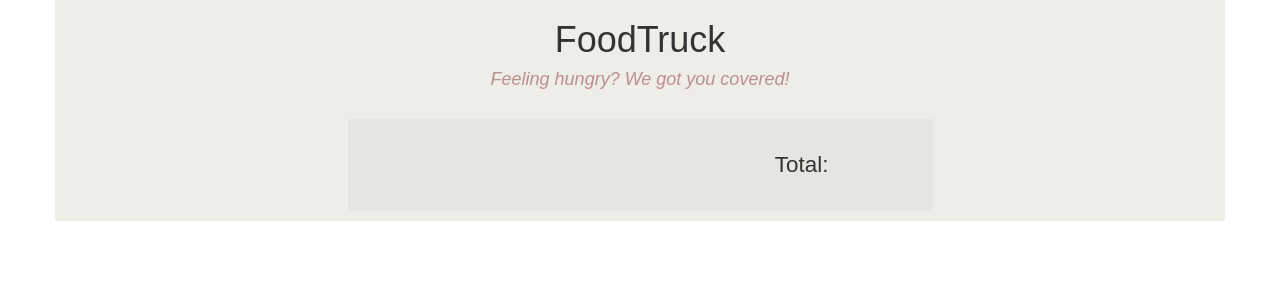
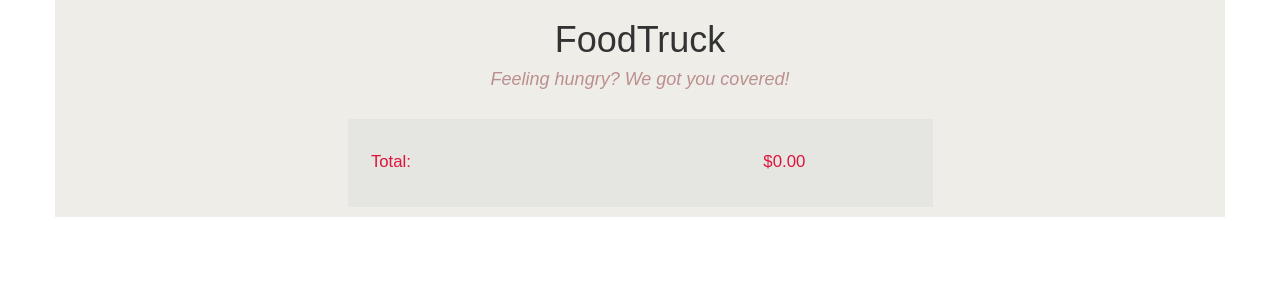
Before and after one commit to ugraphix/FoodTruck, a PHP site: page /formhandler.php in a window 1280 px wide. Shown: the top 300 px of the page. Run offline with PHP 8.4, Linux system fonts and the light colour scheme; data that the repository does not hold is empty; some libraries are stand-ins or nearby versions.

Commit message:
Display and style update

```diff
--- a/formhandler.php
+++ b/formhandler.php
@@ -32,17 +32,18 @@ for ($i = 0; $i < count($_POST["items"]); $i++) {
 
 //create the order summary showing all the items and toppings ordered,
 //the subtotal for each item, and a cumulative total cost due.
-
+$total = 0;
 foreach ($foodOrder as $food) {
     echo '<div class = "orderSummary menuItem col-md-6 col-md-offset-3">
 
-              <h5 class="foodName">' . $food->name . '</h5>
-              <!--<p class="foodName cost">$' . $food->CalculatePerItemSubtotal() . ' </p>-->
-              <p class="foodName cost">' . $food->quantity . ' Orders </p>
-              <p>Base price:</p>
-              <p class="cost">$' . $food->CalculateBasePrice() . ' (' . $food->price . ' /each)</p>
-              <p>+' . implode(", ", $food->toppings) . ' </p>
-              <p class="cost">$' . $food->CalculateToppingsCostTotal() . ' (' . $food->CalculateToppingsCost() . ' /each) </p>
+              <h5 class="foodName">' . $food->name . ' x ' . $food->quantity . '</h5>
+              <p class="foodName cost">$' . $food->CalculatePerItemSubtotal() . ' </p>
+              <button type="button" class="btn btn-info">+</button>
+             <div class = "priceDetails" >
+              <p>Base price:(' . $food->price . ' /each)</p>
+              <p class="cost">$' . $food->CalculateBasePrice() . ' </p>
+              <p>+' . implode(", ", $food->toppings) . '(' . $food->CalculateToppingsCost() . ' /each) </p>
+              <p class="cost">$' . $food->CalculateToppingsCostTotal() . '  </p>
 
 <!-- added by Ayumi 2/3-->
               <!-- <p>Subtotal before tax (' . $food->quantity . ' orders): </p>
@@ -53,15 +54,17 @@ foreach ($foodOrder as $food) {
               <hr>
               <p>Subtotal:</p>
               <p class="cost">$' . $food->CalculatePerItemSubtotal() . ' </p>
-
+              </div>
         </div>';
     //calculate total
+
     $total += $food->CalculatePerItemSubtotal();
 }
+
 //display total
-
 echo '<div class = "orderSummary menuItem col-md-6 col-md-offset-3">
-    <h4 class="total">Total: ' . $total . '</h4>
+    <h5 class="total">Total:</h5>
+    <p class="total cost">$' . number_format($total, 2) . ' </p>
     </div>';
 
 include 'includes/footer.php';
--- a/style.css
+++ b/style.css
@@ -60,7 +60,7 @@ div.toppings {
     border-left: 1px solid gainsboro;
 }
 
-.foodName {
+.foodName , .total {
     color: #00a1a0;
     font-size: 1.2em;
     display: inline;
@@ -88,7 +88,5 @@ p.cost {
 }
 
 .total {
-    font-size: 1.6em;
-    text-align: right;
-    padding-right: 15%;
+    color: crimson;
 }
```
